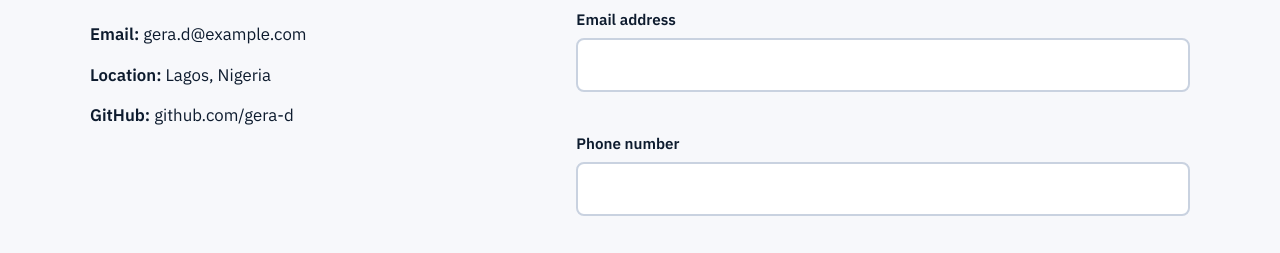
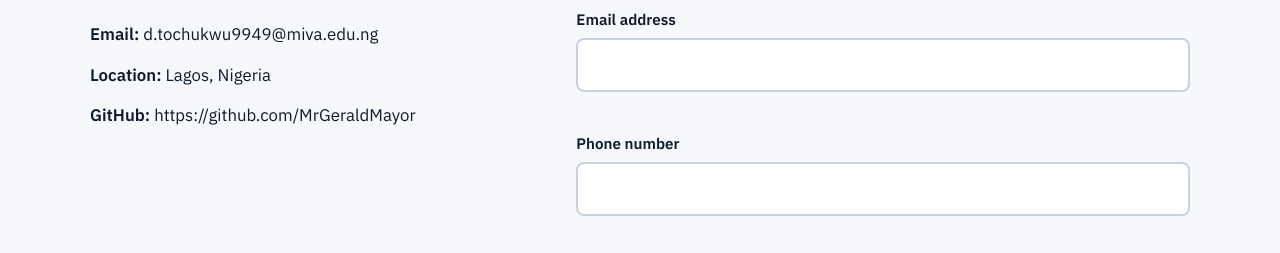
Before and after one commit to MrGeraldMayor/Miva-lab-assement, a plain HTML site: page contact.html in a window 1280 px wide. Shown: the part 481-734 px from the top of the page. Drawn offline with nearby package versions, Linux system fonts and the light colour scheme.

Commit message:
Add files via upload

```diff
--- a/contact.html
+++ b/contact.html
@@ -39,9 +39,9 @@
           <h2>Let's talk</h2>
           <p>I'm open to internships, collaborations and feedback on my work. Fill in the form and I'll reply as soon as I can.</p>
           <ul class="contact-details">
-            <li><strong>Email:</strong> gera.d@example.com</li>
+            <li><strong>Email:</strong> d.tochukwu9949@miva.edu.ng</li>
             <li><strong>Location:</strong> Lagos, Nigeria</li>
-            <li><strong>GitHub:</strong> github.com/gera-d</li>
+            <li><strong>GitHub:</strong> https://github.com/MrGeraldMayor</li>
           </ul>
         </div>
 
```
